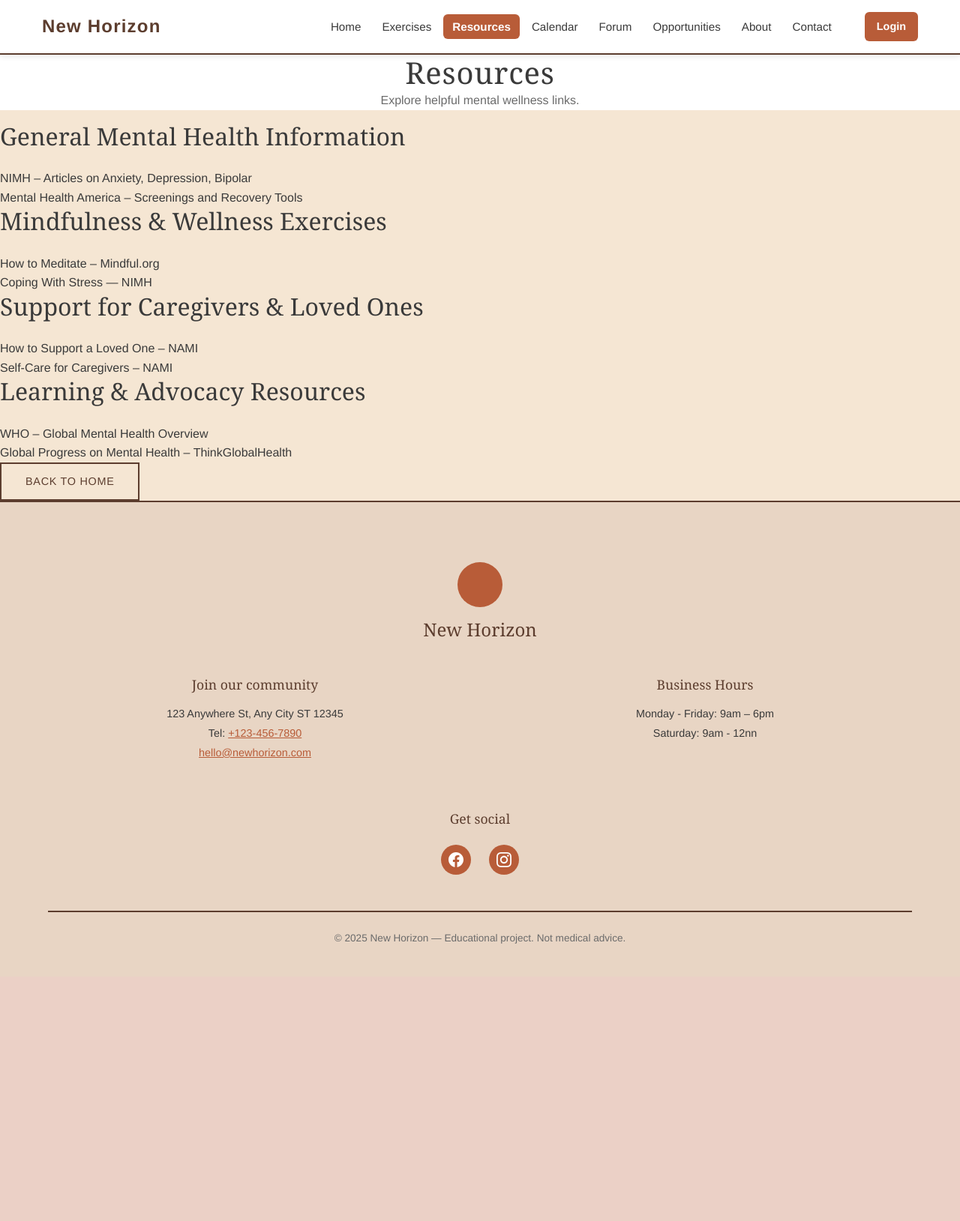
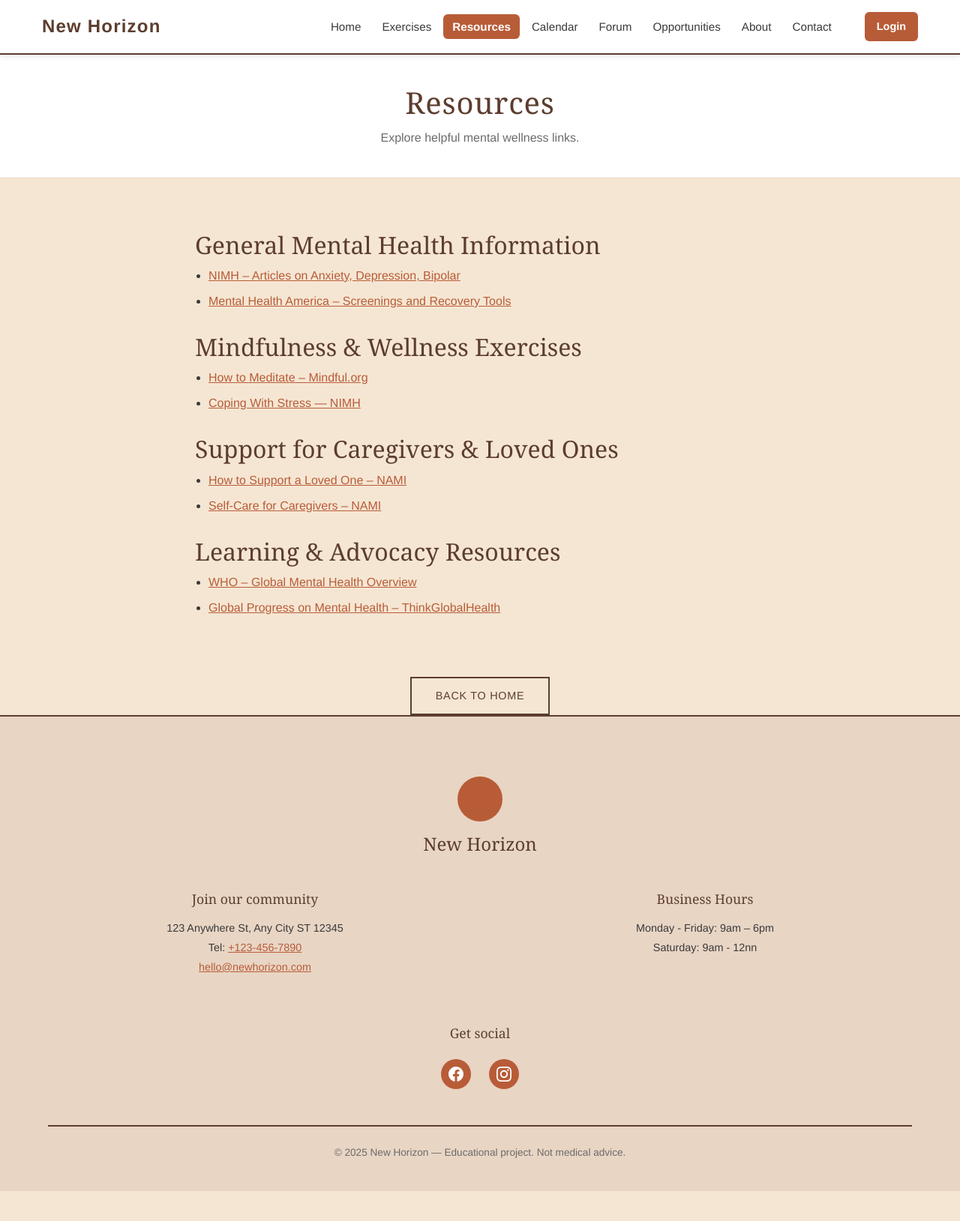
Before and after one commit to dossa009/CS444-NewHorizon, a PHP site: page /pages/resources.html in a window 1280 px wide. Shown: the whole page at 75% size. Before the commit the page ends 1259 px from the top, so only its background shows below. Run offline with PHP 8.4, Linux system fonts and the light colour scheme.

Commit message:
Refactor CSS for resources section layout
Removed unused styles and added new styles for sections.

```diff
--- a/frontend/css/resources.css
+++ b/frontend/css/resources.css
@@ -5,167 +5,64 @@
 
 .resources-body {
   background-color: var(--cream);
+  padding-bottom: 40px;
 }
 
 /* Hero Section */
 .resources-hero {
   text-align: center;
+  padding: 40px 20px;
   background-color: var(--white);
+  border-bottom: 1px solid var(--beige);
 }
 
-.resources-hero__title {
-  font-size: 2.5rem;
+.resources-hero h1 {
   color: var(--dark-brown);
-  margin-bottom: var(--gap-sm);
   font-family: var(--font-heading);
+  margin-bottom: 10px;
 }
 
-.resources-hero__description {
-  font-size: 1.125rem;
+.resources-hero p {
   color: var(--text-light);
-  max-width: 700px;
+  max-width: 600px;
   margin: 0 auto;
 }
 
-/* Placeholder Section */
-.resources-placeholder {
-  text-align: center;
+/* Categories Section */
+.resources-section {
+  padding: 40px 20px;
+  max-width: 800px;
+  margin: 0 auto;
 }
 
-/* Mockup Section */
-.resources-mockup {
-  text-align: center;
+.resources-section h2 {
+  color: var(--dark-brown);
+  font-family: var(--font-heading);
+  margin-top: 30px;
+  margin-bottom: 10px;
 }
 
-.resources-mockup__title {
-  margin-bottom: var(--gap-md);
-  color: var(--dark-brown);
-  font-family: var(--font-heading);
+.resources-section ul {
+  padding-left: 18px;
+  margin-bottom: 20px;
 }
 
-.resources-mockup__image {
-  max-width: 100%;
-  display: block;
-  margin: 0 auto;
-  border: 1px solid #ddd;
-  border-radius: 8px;
-  box-shadow: 0 4px 12px rgba(0, 0, 0, 0.1);
+.resources-section li {
+  margin-bottom: 10px;
+  line-height: 1.5;
 }
 
-/* Resource Categories */
-.resources-categories {
-  display: grid;
-  grid-template-columns: repeat(auto-fit, minmax(300px, 1fr));
-  gap: var(--gap-lg);
-  margin-top: var(--gap-xl);
+.resources-section a {
+  color: var(--terracotta);
+  text-decoration: underline;
 }
 
-.resources-category {
-  background-color: var(--white);
-  border-radius: 4px;
-  padding: var(--gap-lg);
-  box-shadow: 0 2px 8px rgba(0, 0, 0, 0.1);
-  transition: transform 0.2s ease;
-}
-
-.resources-category:hover {
-  transform: translateY(-4px);
-  box-shadow: 0 4px 16px rgba(0, 0, 0, 0.15);
-}
-
-.resources-category__title {
-  font-size: 1.5rem;
-  color: var(--dark-brown);
-  margin-bottom: var(--gap-md);
-  font-family: var(--font-heading);
-}
-
-.resources-category__description {
-  color: var(--text-light);
-  line-height: 1.6;
-  margin-bottom: var(--gap-md);
-}
-
-/* Resource List */
-.resources-list {
-  display: flex;
-  flex-direction: column;
-  gap: var(--gap-md);
-}
-
-.resources-item {
-  background-color: var(--white);
-  border: 2px solid var(--beige);
-  border-radius: 4px;
-  padding: var(--gap-md);
-  transition: border-color 0.2s ease;
-}
-
-.resources-item:hover {
-  border-color: var(--terracotta);
-}
-
-.resources-item__title {
-  font-size: 1.2rem;
-  color: var(--dark-brown);
-  margin-bottom: var(--gap-xs);
-  font-weight: 600;
-}
-
-.resources-item__description {
-  color: var(--text-light);
-  line-height: 1.6;
-  margin-bottom: var(--gap-sm);
-}
-
-.resources-item__link {
-  color: var(--terracotta);
-  text-decoration: underline;
-  font-weight: 500;
-}
-
-.resources-item__link:hover {
+.resources-section a:hover {
   color: var(--dark-brown);
 }
 
-/* Featured Section */
-.resources-featured {
-  background-color: var(--terracotta);
-  color: var(--white);
-  padding: var(--gap-xl);
-  border-radius: 4px;
+/* Back Button */
+.resources-back {
   text-align: center;
+  margin-top: 20px;
 }
-
-.resources-featured__title {
-  font-size: 2rem;
-  color: var(--white);
-  margin-bottom: var(--gap-md);
-  font-family: var(--font-heading);
-}
-
-.resources-featured__text {
-  color: rgba(255, 255, 255, 0.95);
-  line-height: 1.7;
-  max-width: 700px;
-  margin: 0 auto var(--gap-lg);
-}
-
-/* Responsive */
-@media (max-width: 768px) {
-  .resources-hero__title {
-    font-size: 2rem;
-  }
-
-  .resources-categories {
-    grid-template-columns: 1fr;
-  }
-
-  .resources-category {
-    padding: var(--gap-md);
-  }
-
-  .resources-featured {
-    padding: var(--gap-lg);
-  }
-}
```
